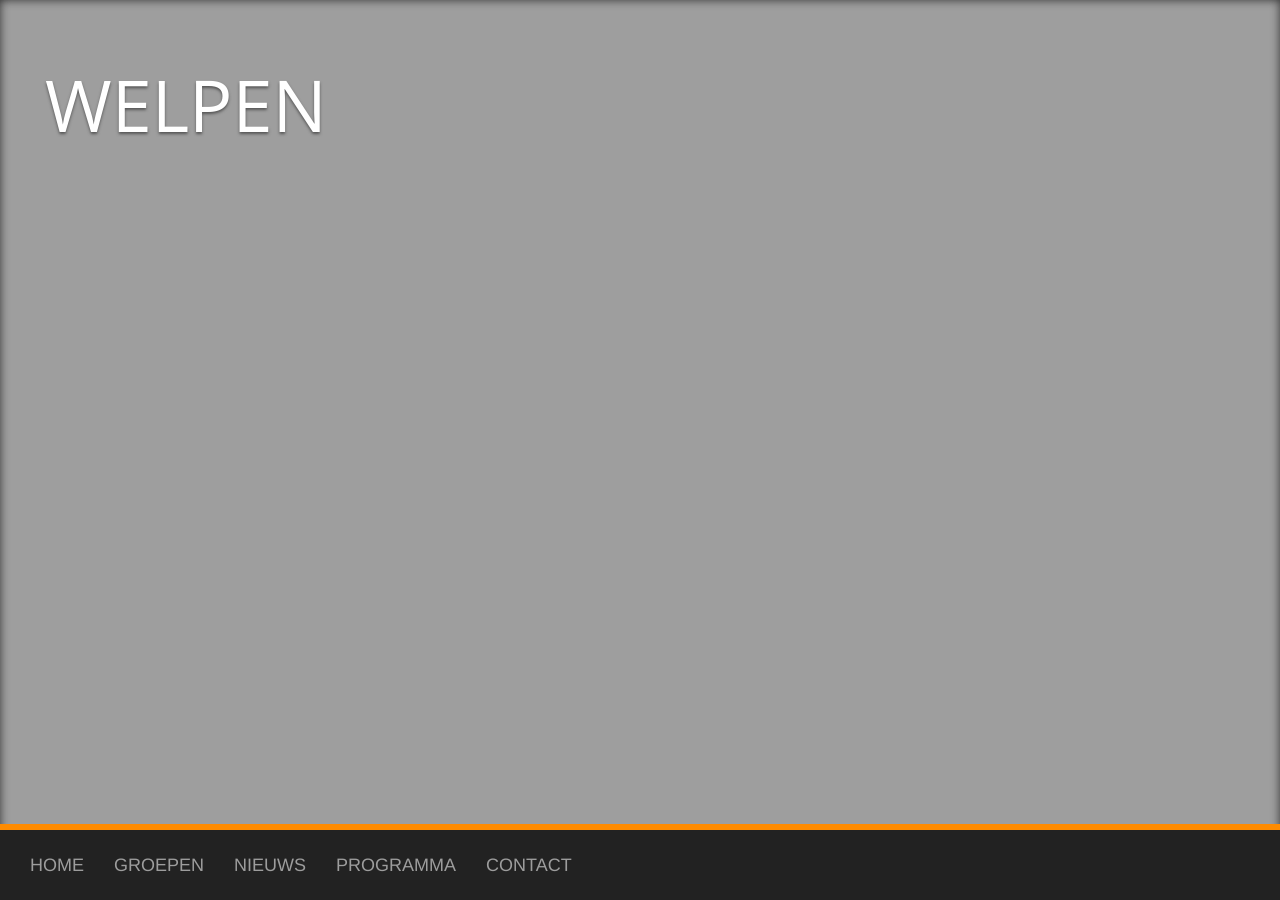
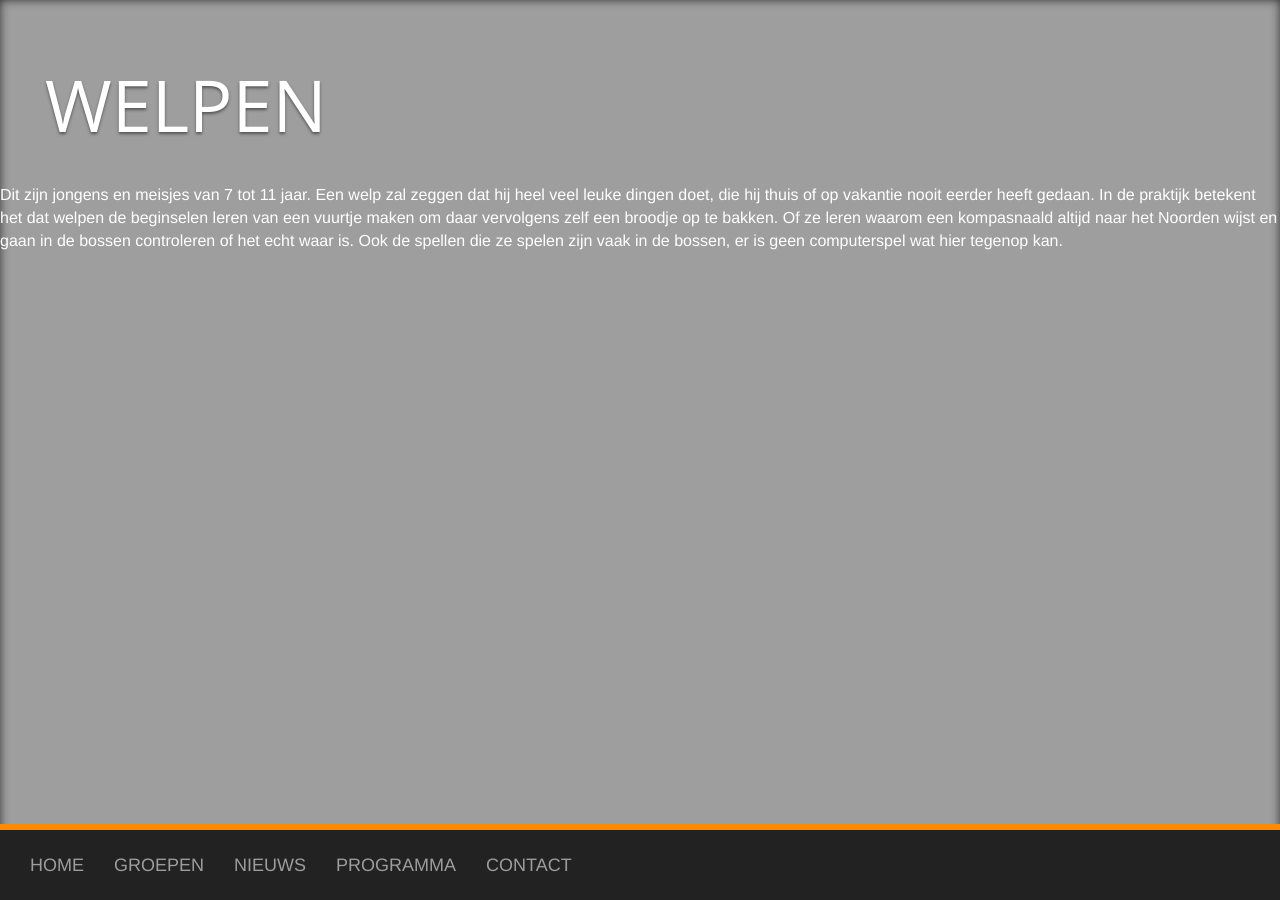
Before and after one commit to nognooitmeegemaakt/website, a Jekyll site: the page built from _groups/welpen.html, in a window 1280 px wide. Built offline with Jekyll 4.4.1, drawn with Linux system fonts in a browser that asks for light colours.

Commit message:
Update welpen.html

```diff
--- a/_groups/welpen.html
+++ b/_groups/welpen.html
@@ -4,3 +4,4 @@ id: group
 group: welpen
 title: Welpen
 ---
+Dit zijn jongens en meisjes van 7 tot 11 jaar. Een welp zal zeggen dat hij heel veel leuke dingen doet, die hij thuis of op vakantie nooit eerder heeft gedaan. In de praktijk betekent het dat welpen de beginselen leren van een vuurtje maken om daar vervolgens zelf een broodje op te bakken. Of ze leren waarom een kompasnaald altijd naar het Noorden wijst en gaan in de bossen controleren of het echt waar is. Ook de spellen die ze spelen zijn vaak in de bossen, er is geen computerspel wat hier tegenop kan.
```
